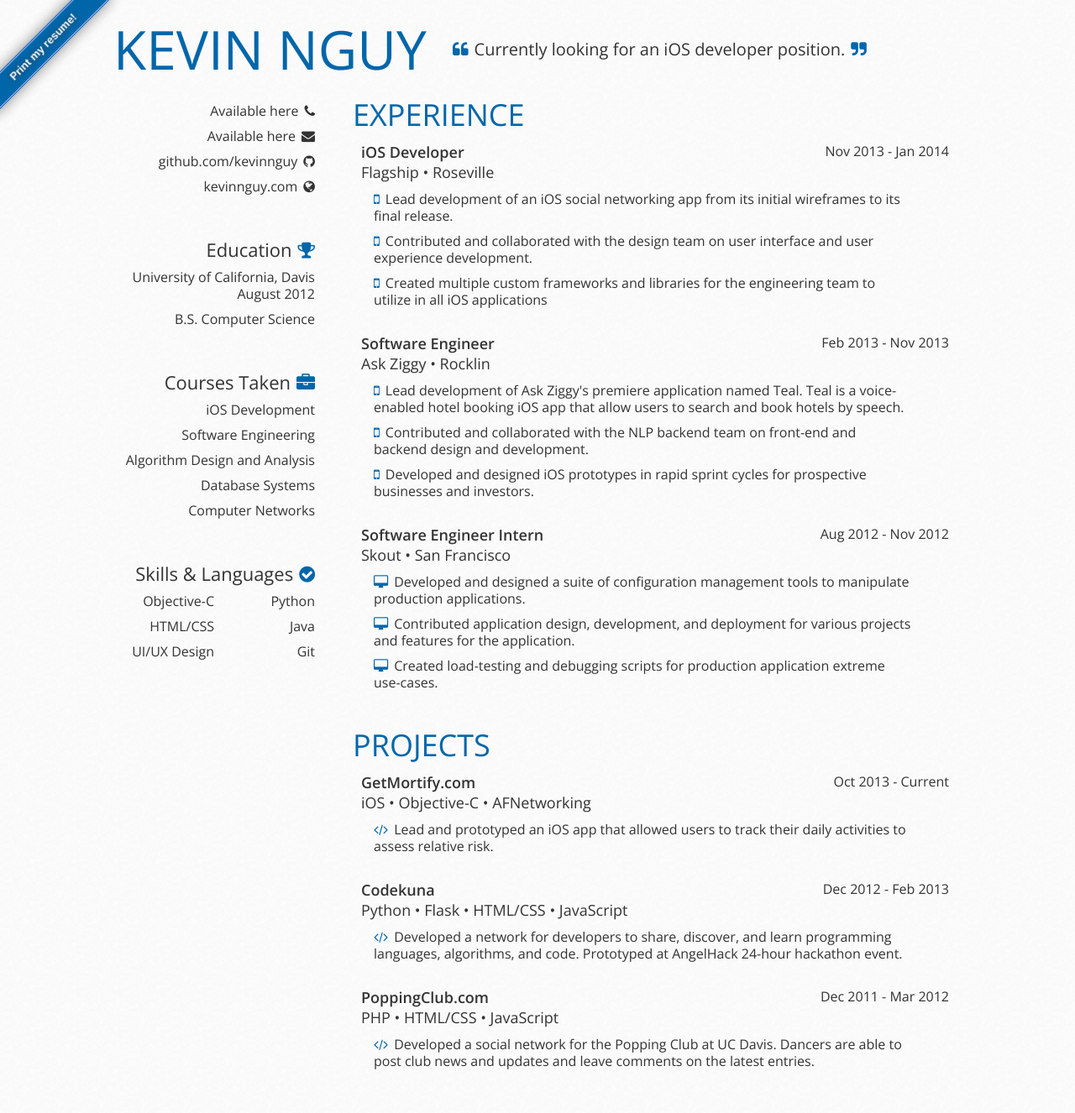
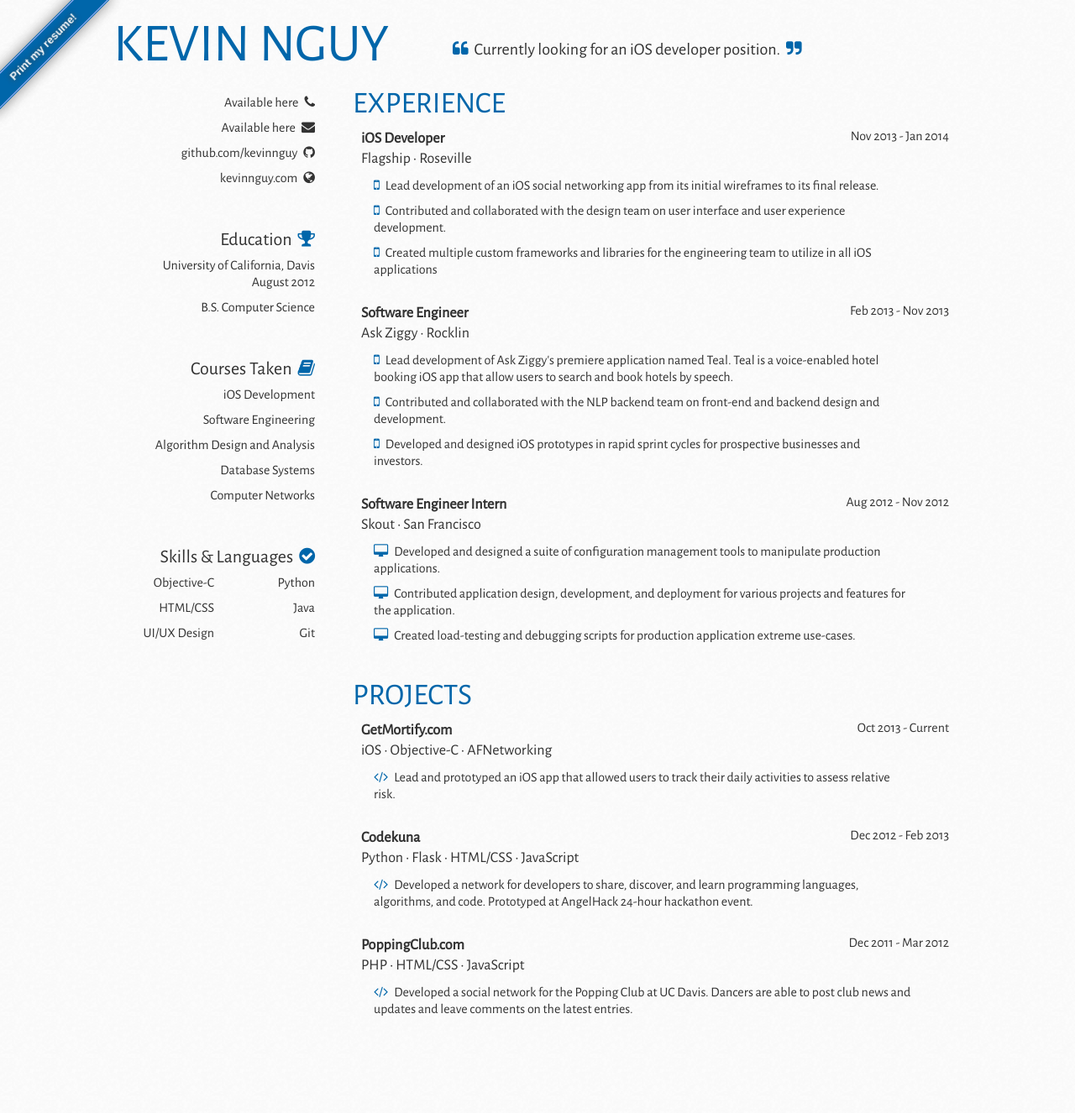
Before and after one commit to kevinnguy/kevinnguy.github.com, a Jekyll site: the page index.html, which Jekyll copies as it is, in a window 1280 px wide. Shown: the whole page at 84% size. Built offline with Jekyll 4.4.1, drawn with Linux system fonts in a browser that asks for light colours; after the commit the page ends 1261 px from its top, so only the background shows below that.

Commit message:
Updated font

```diff
--- a/index.html
+++ b/index.html
@@ -15,8 +15,8 @@
     <![endif]-->
 
 
-    <link href='http://fonts.googleapis.com/css?family=Open+Sans:400italic,400,600' rel='stylesheet' type='text/css'>
-
+    <!-- <link href='http://fonts.googleapis.com/css?family=Open+Sans:400italic,400,600' rel='stylesheet' type='text/css'> -->
+    <link href='http://fonts.googleapis.com/css?family=Alegreya+Sans' rel='stylesheet' type='text/css'>
     <link rel="shortcut icon" href="/static/images/favicon.png" />
 
     <meta name="viewport" content="width=device-width, initial-scale=1, maximum-scale=1" />
@@ -72,7 +72,7 @@
             <li>B.S. Computer Science</li>
           </ul>
 
-    			<div id="courses">Courses Taken<a class="fa fa-briefcase icon"></a></div>
+    			<div id="courses">Courses Taken<a class="fa fa-book icon"></a></div>
     			<ul id="social">
            <li>iOS Development</li>
     			 <li>Software Engineering</li>
--- a/static/css/style.css
+++ b/static/css/style.css
@@ -521,7 +521,7 @@ label span
 body
 { background-image:url('/static/images/bg.png');
   margin-top:15px;
-  font:16px 'Open sans',sans-serif;
+  font:16px 'Alegreya Sans', sans-serif;
   color:#333; }
 
 h1
```
